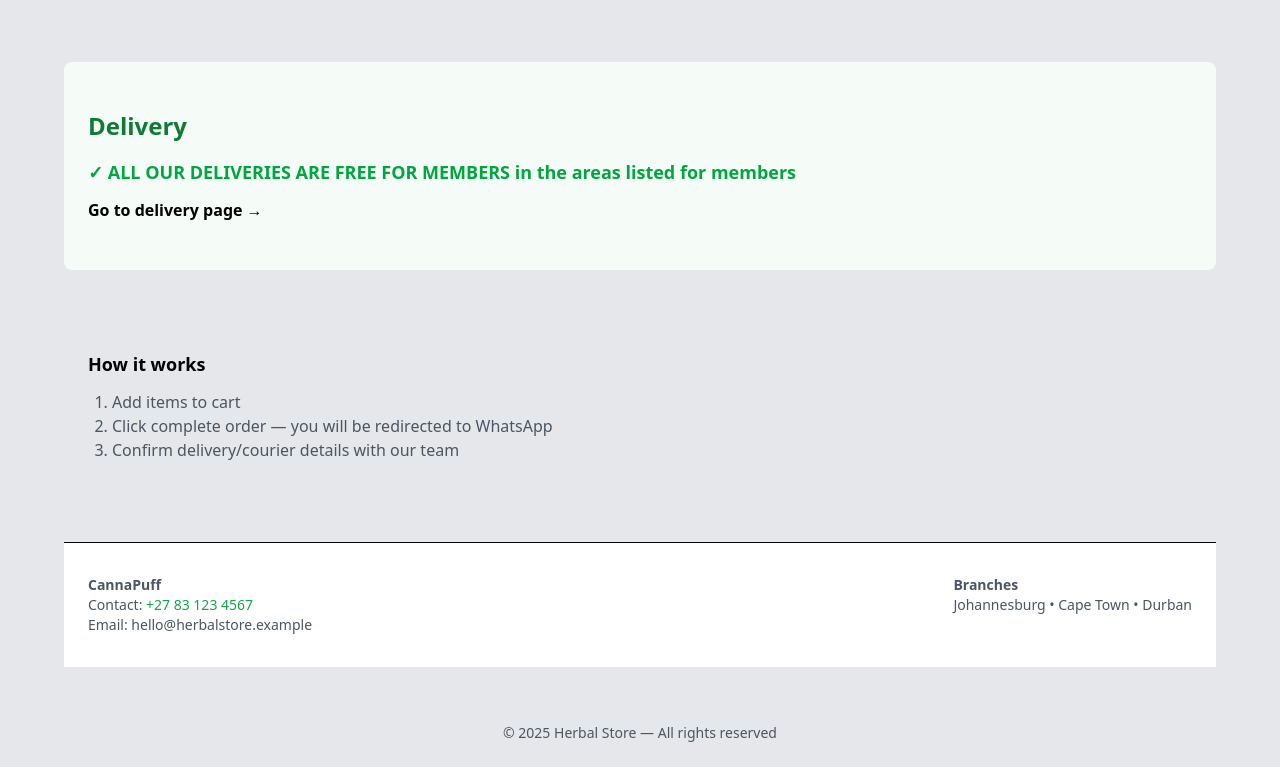
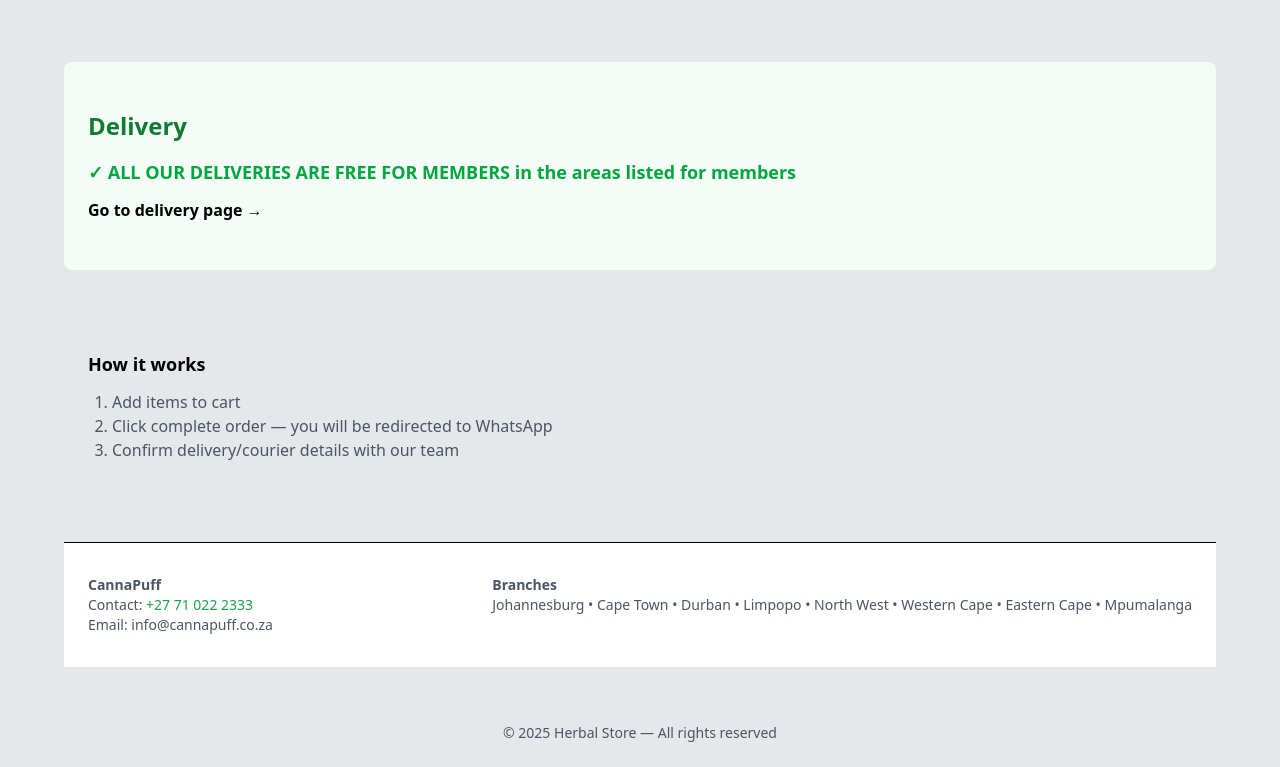
Before and after one commit to geraldrush/herbal-store, a React (Vite) app: page / in a window 1280 px wide. Shown: the part 2252-3019 px from the top of the page. Built offline with nearby package versions, Linux system fonts and the light colour scheme.

Commit message:
[Edit: Contacts and Addresses]

```diff
--- a/src/components/Footer.jsx
+++ b/src/components/Footer.jsx
@@ -6,12 +6,12 @@
         <div className="flex flex-col md:flex-row md:justify-between gap-4">
           <div>
             <div className="font-semibold">CannaPuff</div>
-            <div>Contact: <a href="tel:+27831234567" className="text-herbal-500">+27 83 123 4567</a></div>
-            <div>Email: hello@herbalstore.example</div>
+            <div>Contact: <a href="tel:+27710222333" className="text-herbal-500">+27 71 022 2333</a></div>
+            <div>Email: info@cannapuff.co.za</div>
           </div>
           <div>
             <div className="font-semibold">Branches</div>
-            <div>Johannesburg • Cape Town • Durban</div>
+            <div>Johannesburg • Cape Town • Durban • Limpopo • North West • Western Cape • Eastern Cape • Mpumalanga </div>
           </div>
         </div>
       </div>
```
